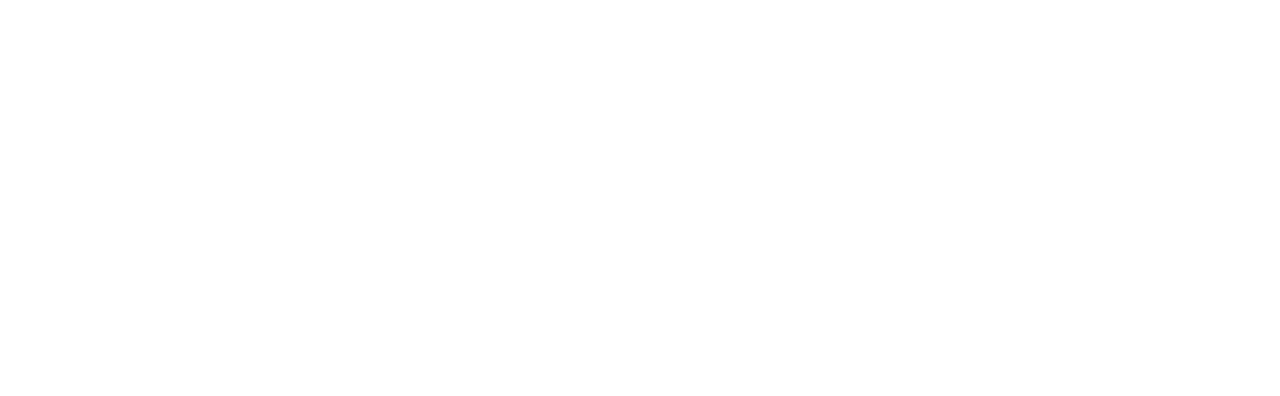
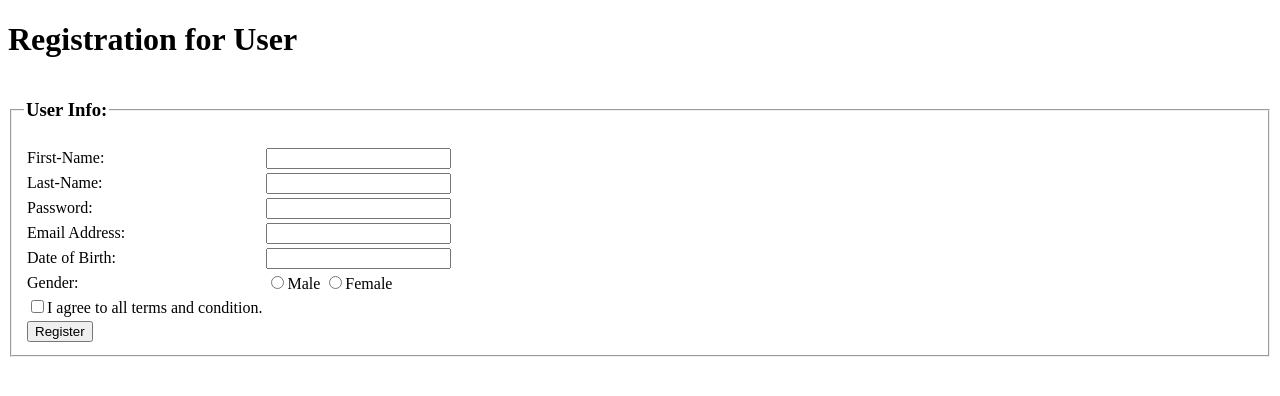
Before and after one commit to abidr/web-tech, a PHP site: page /register_user.php in a window 1280 px wide. Before the commit the part shown is empty. Shown: the top 396 px of the page. Run offline with PHP 8.4, Linux system fonts and the light colour scheme.

Commit message:
added user registration

```diff
--- a/register_user.php
+++ b/register_user.php
@@ -1,9 +1,64 @@
 <!DOCTYPE html>
 <html>
-  <head>
-    <title>Document</title>
-  </head>
-  <body>
+<head>
 
-  </body>
-</html>
+</head>
+<body>
+    <header>
+    <h1>Registration for User </h1>
+    </header>
+    <main>
+            <form action="action.php" method="POST">
+                <fieldset>
+                    <legend>
+                        <h3>User Info: </h3>
+                    </legend>
+                    <table>
+                        <tr>
+                          <td>First-Name:</td>
+                          <td><input type="text" name="" id="First-Name"></td>
+                          </tr>
+                          <tr>
+                            <td>Last-Name:</td>
+                            <td><input type="text" name="" id="Last-Name"></td>
+                        </tr>
+                        <tr>
+        <td>Password:</td>
+        <td>
+            <input type="password" name="" id="password">
+        </td>
+                        </tr>
+
+                        <tr>
+                            <td>Email Address:
+                            </td>
+                            <td>
+                              <input type="email" name="" id="email">
+                            </td>
+                            <tr>
+                                <td>Date of Birth:</td>
+                                <td><input type="email" name="" id="Date of Birth"></td>
+                            </tr>
+                            <tr>
+                                <td>Gender:</td>
+                                <td><input type="radio" name="gender" id="male">Male <input type="radio" name="gender" id="female">Female</td>
+
+                            </tr>
+                            <tr>
+                               <td> <input type="checkbox" name="" id="">I agree to all terms and condition.</td>
+                            </tr>
+
+                            <tr>
+                                <td>
+                                    <input type="button" value="Register">
+                                </td>
+                            </tr>
+                        </tr>
+            </fieldset>
+            </form>
+
+
+    </main>
+
+
+</body>
```
